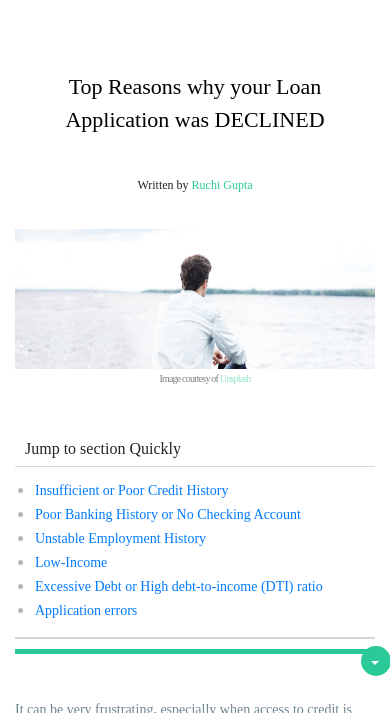
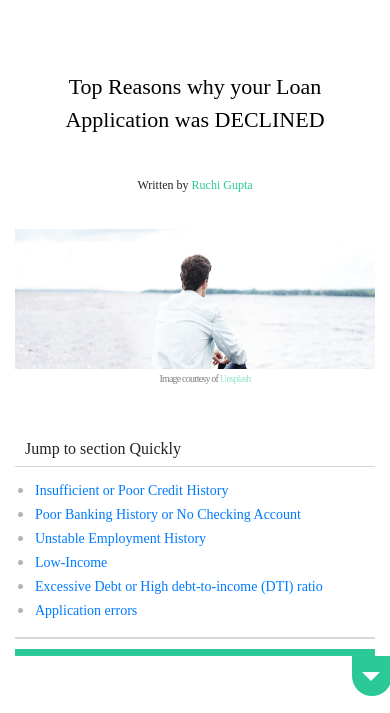
Before and after one commit to Vanitkaushal/pathmoney, a plain HTML site: page Applicationdecline.html in a window 390 px wide. Shown: the part 65-778 px from the top of the page. Drawn offline with nearby package versions, Linux system fonts and the light colour scheme; a web font is replaced by a local one.

Commit message:
Add files via upload

```diff
--- a/css/style.css
+++ b/css/style.css
@@ -1334,12 +1334,12 @@ box-shadow: 0px 0px 0.5px 0.5px rgba(96,96,96,0.39);
 
 .progress-container {
   width: 100%;
-  height: 5px;
+  height: 7px;
   background: #ccc;
 }
 
 .progress-bar {
-  height: 5px;
+  height: 7px;
   background: #2BC998;
     max-width: 100%;
     min-width: 0px;
@@ -1349,13 +1349,14 @@ box-shadow: 0px 0px 0.5px 0.5px rgba(96,96,96,0.39);
 .float-rec {
     background: #2bc998;
     color: #fff;
-    border-radius: 50%;
-    width: 30px;
+    border-radius: 0 0 50% 50%;
+    width: 40px;
     cursor: pointer;
-    height: 30px;
-    padding: 5px 6.5px;
-    margin-left: 96%;
-    margin-top: -8px;
+    height: 40px;
+    font-size: 30px;
+    padding: 0px 3px;
+    margin-left: 93.5%;
+    margin-top: 0px;
 }
 
 
@@ -1365,12 +1366,30 @@ box-shadow: 0px 0px 0.5px 0.5px rgba(96,96,96,0.39);
     background: #2bc998;
     color: #fff;
 }
+
+
 
 .float-rec .dropdown-item  {
     font-family: CicrularStd-Book;
     font-size: 14px;
     color: #6F8691;
 }
+
+
+@media (max-width:960px) {
+    .float-rec .dropdown-item .show  {
+        left: auto!important;
+        right: 0!important;
+
+}
+    .float-rec .dropdown-item  {
+    font-family: CicrularStd-Book;
+    font-size: 10px;
+    color: #6F8691;
+}
+
+}
+
 
 a:hover {
     color: #1A83D4;
--- a/js/index.js
+++ b/js/index.js
@@ -77,7 +77,7 @@ $('#carouselExample').on('slide.bs.carousel', function (e) {
 
 
 // Add smooth scrolling to all links
-$(".ad-list-text a").on('click', function (event) {
+$("#blog a").on('click', function (event) {
 
     // Make sure this.hash has a value before overriding default behavior
     if (this.hash !== "") {
```
